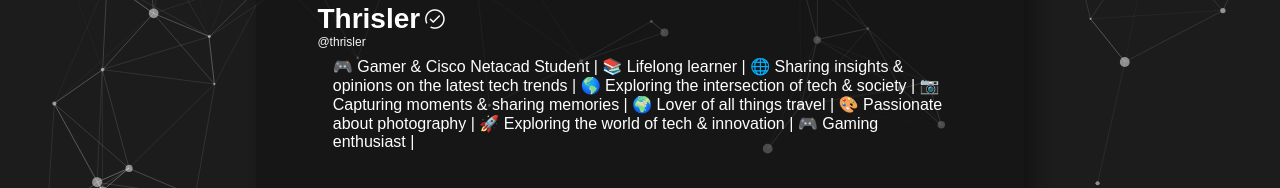
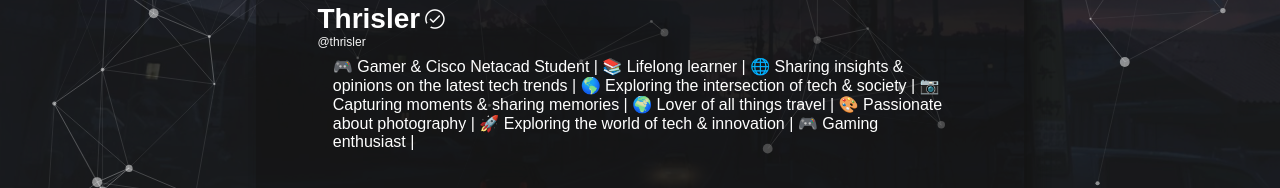
Before and after one commit to thrisler-collab/Profilpage2.0-Beta, a plain HTML site: page index.html in a window 1280 px wide. Shown: the part 553-741 px from the top of the page. Drawn offline with Linux system fonts and the light colour scheme; a web font is replaced by a local one.

Commit message:
changeBackgroundIMG

```diff
--- a/css/style.css
+++ b/css/style.css
@@ -77,7 +77,7 @@
 
 #particles-js {
     height: 100%;
-    background: RGB(28, 28, 28);
+    background: RGBA(28, 28, 28, 0.8);
     position: fixed;
     top: 0;
     left: 0;
@@ -607,3 +607,15 @@
         display: block;
     }
 }
+
+#backgr{
+    width: 100% !important;
+    height: 100% !important;
+    background: RGB(28, 28, 28);
+    position: fixed;
+    top: 0;
+    left: 0;
+    right: 0;
+    z-index: -2;
+    user-select: none;
+}
--- a/index.html
+++ b/index.html
@@ -25,6 +25,9 @@
 </header>
 
 <div>
+    <div>
+        <img src="src/bg1.jpg" id="backgr">
+    </div>
 
     <div id="particles-js">
 
--- a/js/app.js
+++ b/js/app.js
@@ -122,7 +122,7 @@
     "retina_detect": true,
     "config_demo": {
       "hide_card": false,
-      "background_color": "#b61924",
+      "background_color": "rgba(182,25,36,0)",
       "background_image": "",
       "background_position": "50% 50%",
       "background_repeat": "no-repeat",
--- a/js/index.js
+++ b/js/index.js
@@ -99,3 +99,13 @@
     lmsgb.classList.remove("show");
     lmsgb.classList.add("notshown");
 })
+
+function changeBackgroundIMG(){
+    if (window.innerWidth < 800){
+        document.getElementById("backgr").src = "src/m3.jpg"
+        console.log("zugasd")
+    }
+    if (window.innerWidth > 800){
+        document.getElementById("backgr").src = "src/bg1.png"
+    }
+}
```
Also changed, not shown: ablage/backup.txt, src/bg1.jpg (added).
